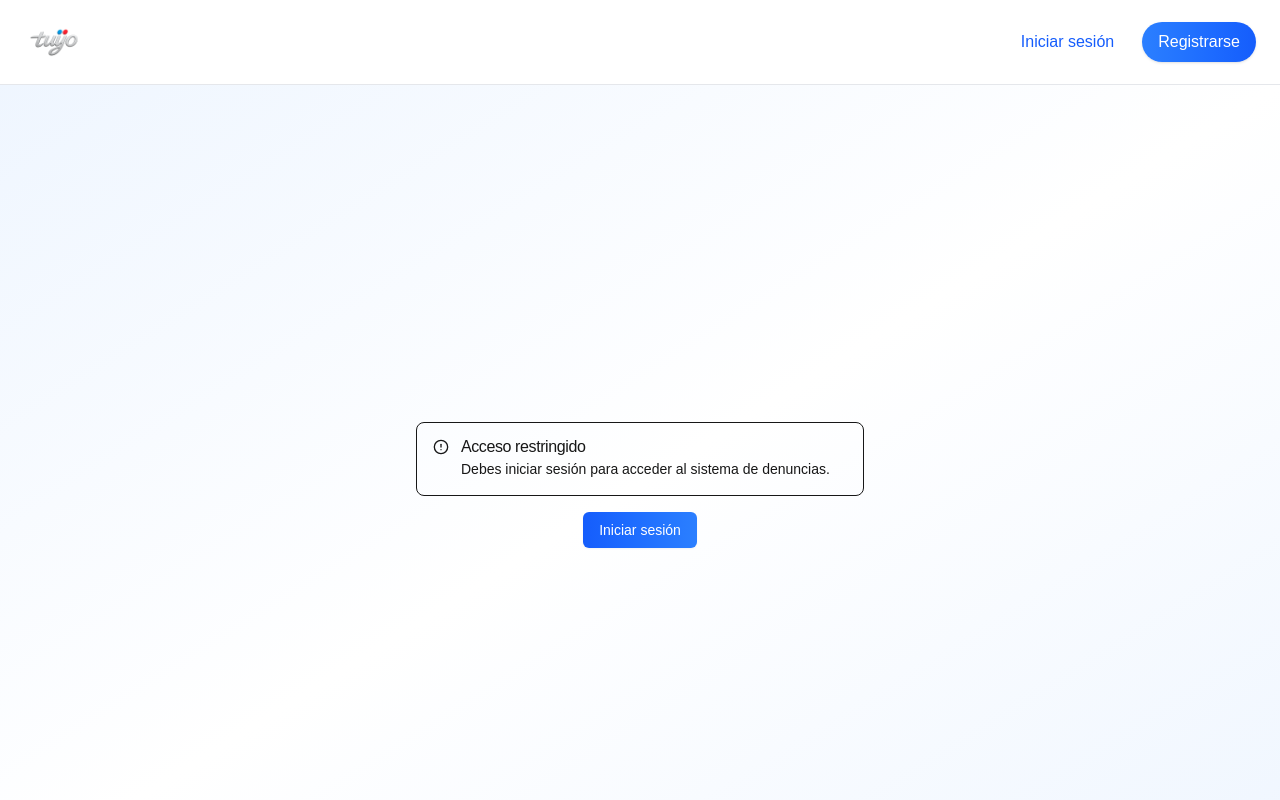
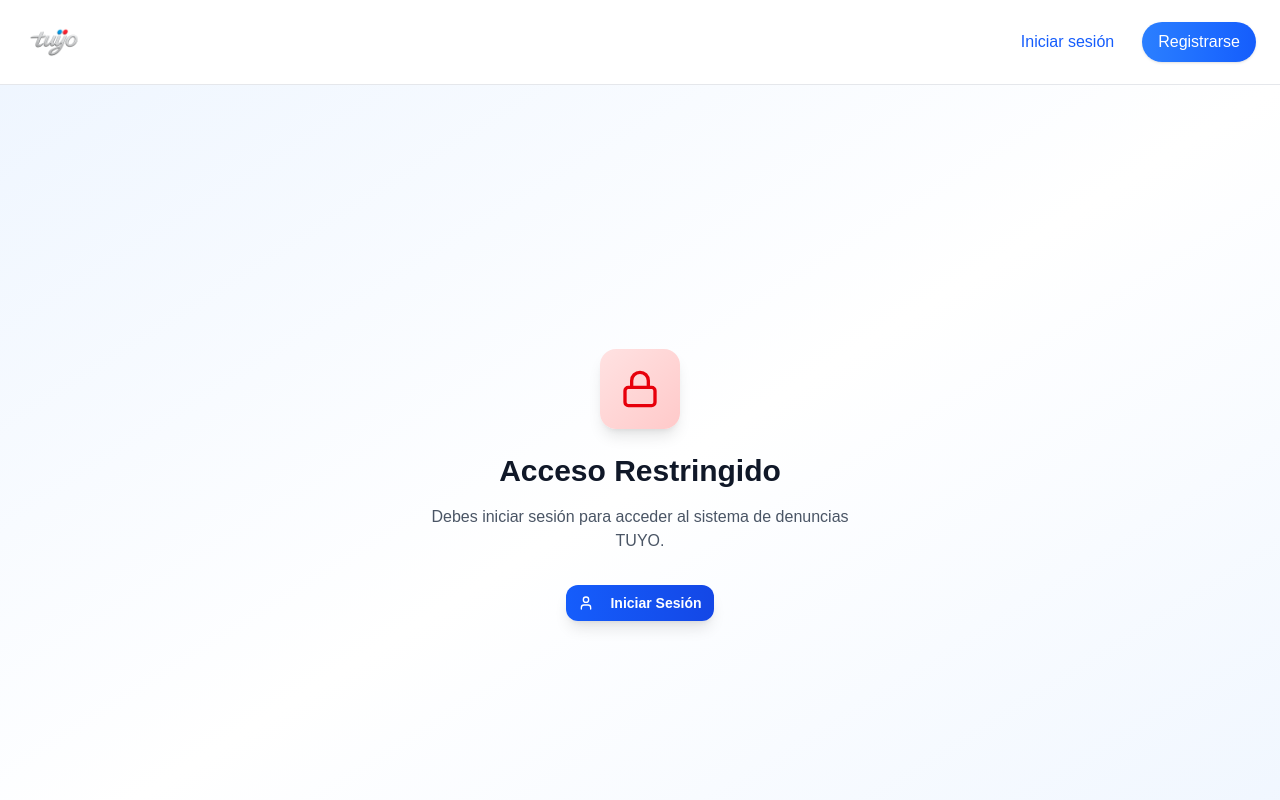
Before and after one commit to Romerito1125/frontendIngenieriaSoft, a Next.js app: page /denuncias in a window 1280 px wide. Shown: the top 800 px of the page. Built offline with nearby package versions, Linux system fonts and the light colour scheme; no server answers.

Commit message:
Cambio pantalal de iniciar sesión cuando entra a una ruta "protegida", errores en UI de admin denuyncias corregids.

```diff
--- a/src/app/denuncias/admin-denuncias.tsx
+++ b/src/app/denuncias/admin-denuncias.tsx
@@ -358,11 +358,11 @@ export function AdminDenuncias({ userId }: AdminDenunciasProps) {
           </div>
 
           <Select value={filterStatus} onValueChange={setFilterStatus}>
-            <SelectTrigger className="border-gray-200 focus:ring-blue-500">
+            <SelectTrigger className="border-gray-200 focus:ring-blue-500 bg-white">
               <Filter className="h-4 w-4 mr-2" />
               <SelectValue placeholder="Estado" />
             </SelectTrigger>
-            <SelectContent>
+            <SelectContent className="bg-white">
               <SelectItem value="todas">Todos los estados</SelectItem>
               <SelectItem value="pendiente">Pendiente</SelectItem>
               <SelectItem value="procesada">Procesada</SelectItem>
@@ -371,11 +371,11 @@ export function AdminDenuncias({ userId }: AdminDenunciasProps) {
           </Select>
 
           <Select value={filterType} onValueChange={setFilterType}>
-            <SelectTrigger className="border-gray-200 focus:ring-blue-500">
+            <SelectTrigger className="border-gray-200 focus:ring-blue-500 bg-white">
               <Tag className="h-4 w-4 mr-2" />
               <SelectValue placeholder="Tipo" />
             </SelectTrigger>
-            <SelectContent>
+            <SelectContent className="bg-white">
               <SelectItem value="todos">Todos los tipos</SelectItem>
               <SelectItem value="servicio">Servicio</SelectItem>
               <SelectItem value="conductor">Conductor</SelectItem>
--- a/src/app/denuncias/page.tsx
+++ b/src/app/denuncias/page.tsx
@@ -3,14 +3,15 @@
 import { useEffect, useState } from "react"
 import { useRouter } from "next/navigation"
 import Cookies from "js-cookie"
+import { Lock, User } from "lucide-react"
+import { motion } from "framer-motion"
 import { jwtDecode } from "jwt-decode"
 import { Tabs, TabsContent, TabsList, TabsTrigger } from "@/components/ui/tabs"
 import { HistorialDenuncias } from "./historial-denuncias"
 import { CrearDenuncia } from "./crear-denuncia"
 import { AdminDenuncias } from "./admin-denuncias"
 import { useIsAdmin } from "../hooks/isAdmin"
-import { AlertCircle, FileText, PlusCircle, Shield } from "lucide-react"
-import { Alert, AlertDescription, AlertTitle } from "@/components/ui/alert"
+import { FileText, PlusCircle, Shield } from "lucide-react"
 import { Button } from "@/components/ui/button"
 
 type TokenPayload = {
@@ -60,18 +61,21 @@ export default function Denuncias() {
   // Si no está autenticado, mostrar mensaje
   if (!userId) {
     return (
-      <div className="min-h-screen bg-gradient-to-br from-blue-50 via-white to-blue-50 p-6 flex flex-col items-center justify-center">
-        <Alert className="max-w-md">
-          <AlertCircle className="h-4 w-4" />
-          <AlertTitle>Acceso restringido</AlertTitle>
-          <AlertDescription>Debes iniciar sesión para acceder al sistema de denuncias.</AlertDescription>
-        </Alert>
-        <Button
-          className="mt-4 bg-gradient-to-r from-blue-600 to-blue-500 text-white"
-          onClick={() => router.push("/auth/login")}
-        >
-          Iniciar sesión
-        </Button>
+      <div className="min-h-screen bg-gradient-to-br from-blue-50 via-white to-blue-50 flex items-center justify-center p-4">
+        <motion.div initial={{ opacity: 0, y: 20 }} animate={{ opacity: 1, y: 0 }} className="text-center max-w-md">
+          <div className="inline-flex items-center justify-center w-20 h-20 rounded-2xl bg-gradient-to-br from-red-100 to-red-200 text-red-600 mb-6 shadow-lg">
+            <Lock className="w-10 h-10" />
+          </div>
+          <h1 className="text-3xl font-bold text-gray-900 mb-4">Acceso Restringido</h1>
+          <p className="text-gray-600 mb-8">Debes iniciar sesión para acceder al sistema de denuncias TUYO.</p>
+          <Button
+            onClick={() => (window.location.href = "/auth/login")}
+            className="bg-gradient-to-r from-blue-600 to-blue-700 hover:from-blue-700 hover:to-blue-800 text-white px-8 py-3 rounded-xl font-semibold shadow-lg hover:shadow-xl transition-all duration-300"
+          >
+            <User className="w-5 h-5 mr-2" />
+            Iniciar Sesión
+          </Button>
+        </motion.div>
       </div>
     )
   }
```
